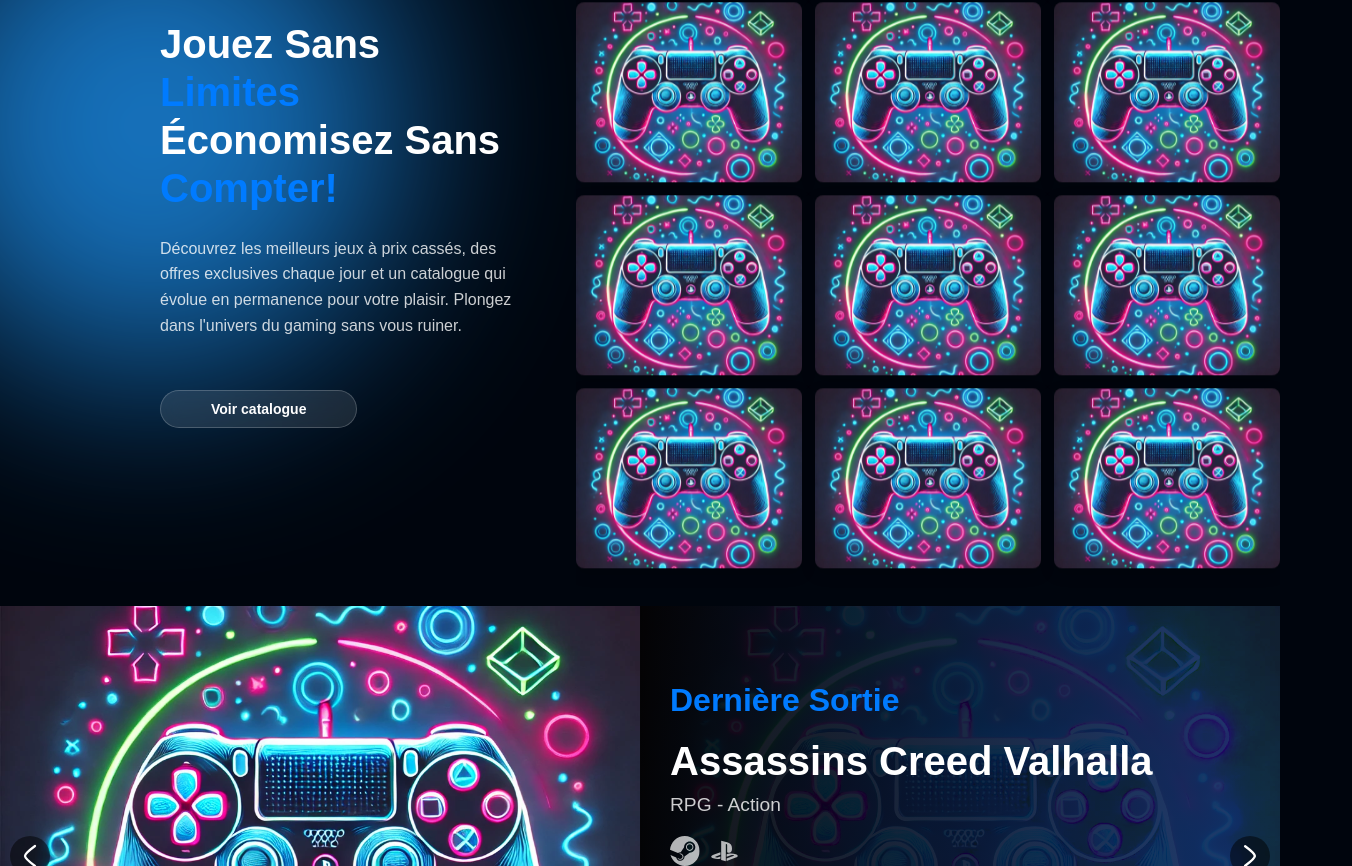
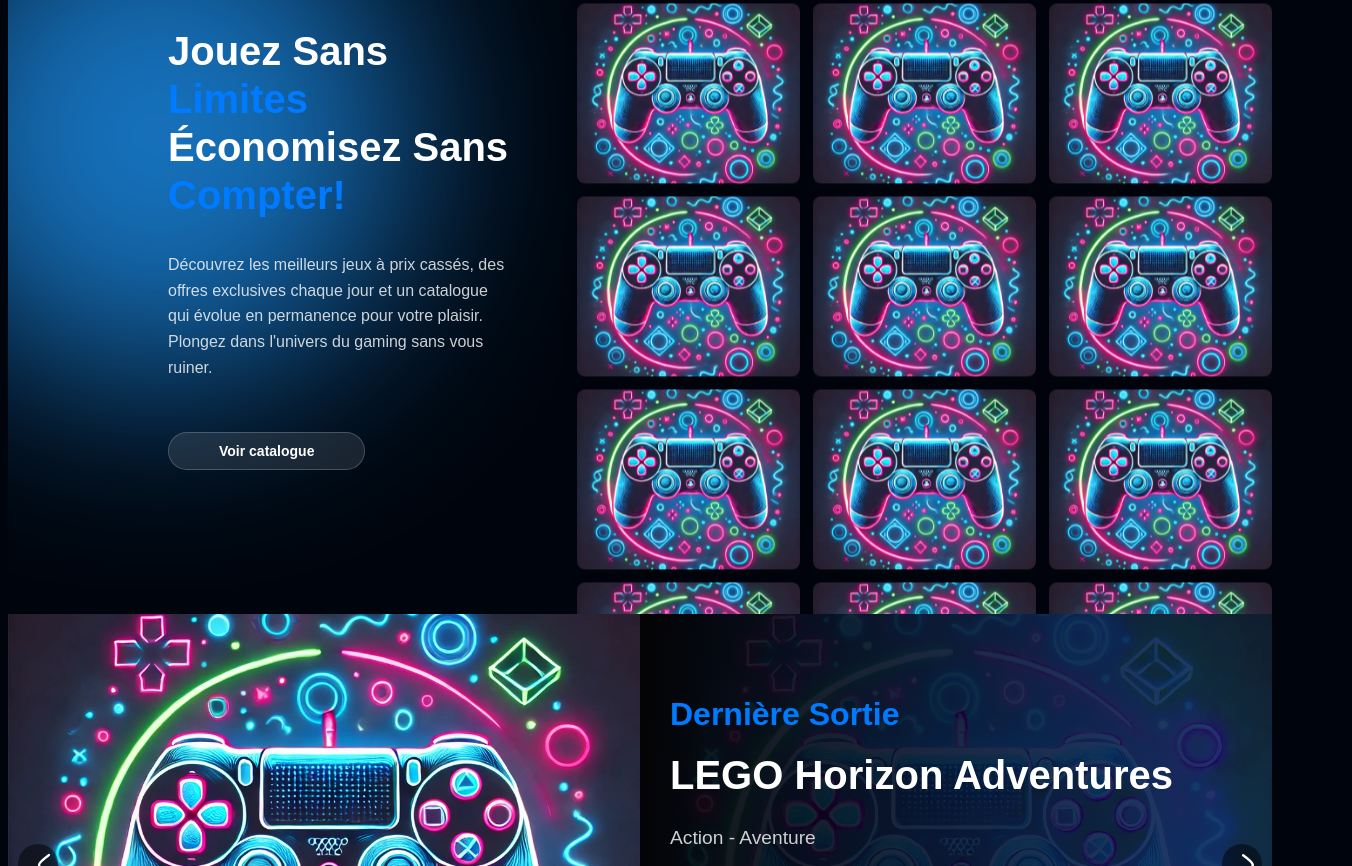
Before and after one commit to freelancersProjects/Aevoria-front, a React (Vite) app: page / in a window 1280 px wide. Shown: the part 194-1060 px from the top of the page, 1352 px wide, since content can reach past the window. Built offline with nearby package versions, Linux system fonts and the light colour scheme.

Commit message:
Correction du FirstSection

```diff
--- a/src/index.css
+++ b/src/index.css
@@ -1,11 +1,7 @@
 @import url('https://fonts.googleapis.com/css2?family=Instrument+Sans:ital,wght@0,400..700;1,400..700&display=swap');
 @import 'global.css';
 
-* {
-  margin: 0;
-  padding: 0;
-  box-sizing: border-box;
-}
+
 
 body {
   font-family: "Montserrat", sans-serif;
--- a/src/pages/Home/FirstSection/FirstSection.jsx
+++ b/src/pages/Home/FirstSection/FirstSection.jsx
@@ -3,6 +3,9 @@ import "./FirstSection.scss";
 import Button from "../../../components/AEV/AEV.Button/Button";
 
 const images = [
+  { image: "/assets/images/photo-test.webp" },
+  { image: "/assets/images/photo-test.webp" },
+  { image: "/assets/images/photo-test.webp" },
   { image: "/assets/images/photo-test.webp" },
   { image: "/assets/images/photo-test.webp" },
   { image: "/assets/images/photo-test.webp" },
--- a/src/pages/Home/FirstSection/FirstSection.scss
+++ b/src/pages/Home/FirstSection/FirstSection.scss
@@ -66,7 +66,6 @@
     font-size: 2.5rem;
     font-weight: 700;
     line-height: 1.2;
-    margin-bottom: 1.5rem;
     color: white;
 
     .blue {
@@ -82,7 +81,6 @@
     font-size: 1rem;
     line-height: 1.6;
     color: rgba(255, 255, 255, 0.8);
-    margin-bottom: 2rem;
   }
 
   .cta-buttons {
@@ -93,7 +91,6 @@
   .images-gallery {
     width: 55%;
     max-width: 800px;
-    overflow: hidden;
     position: relative;
     z-index: 2;
 
```
